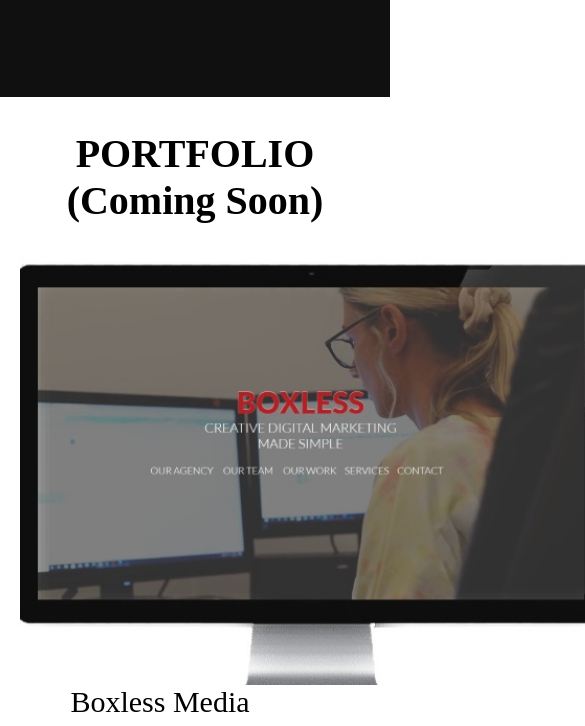
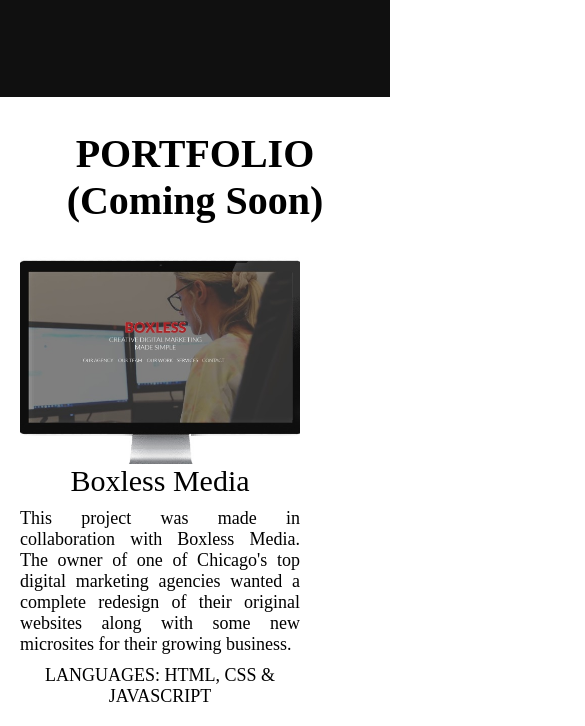
Before and after one commit to oscarcalzadadev/portfolio, a plain HTML site: page index.html in a window 390 px wide. Shown: the part 2257-2983 px from the top of the page, 585 px wide, since content can reach past the window. Drawn offline with Linux system fonts and the light colour scheme; a web font is replaced by a local one.

Commit message:
Update style.css

```diff
--- a/style.css
+++ b/style.css
@@ -579,7 +579,7 @@ form > textarea {
       }
       .desktop_version {
           display: block;
-          width: 580px;
+          width: 280px;
       }
       .mobile_version {
           display: none;
```
